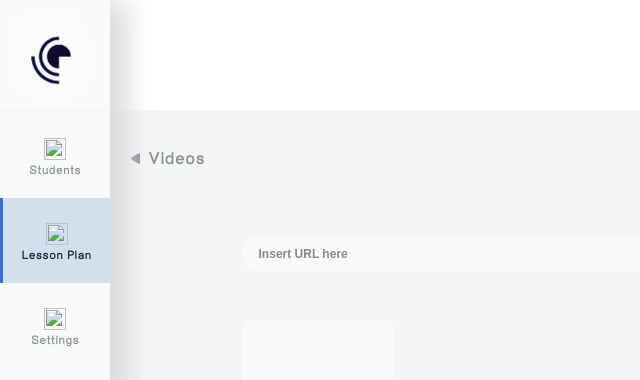
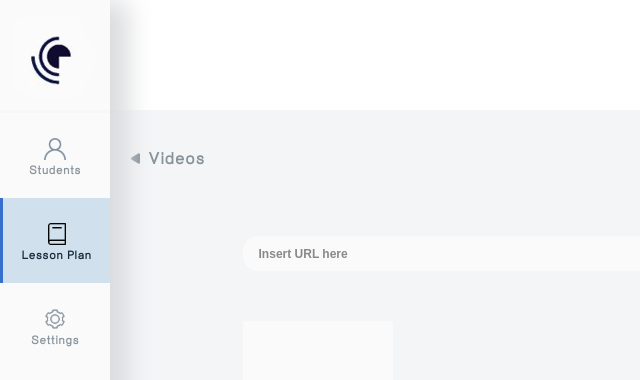
Before and after one commit to kiransajeevan/image-replication-using-html, a plain HTML site: page index.html in a window 1280 px wide. Shown: the top 380 px of the page, 0-640 px from the left. Drawn offline with Linux system fonts and the light colour scheme; the site is published under a folder, as on GitHub Pages, so addresses that start at the root find nothing; files whose address does not match are found by name.

Commit message:
Update index.html

```diff
--- a/index.html
+++ b/index.html
@@ -17,7 +17,7 @@
         <a href="#">
             <img style="height: 22px;
                         width: 22px;
-                        padding-top: 25px;" src="/images/stud.png">
+                        padding-top: 25px;" src="images/stud.png">
             </br><b>Students</b>
         </a>
         <a href="#" id="active">
@@ -25,12 +25,12 @@
                          width: 22px;
                          padding-top: 25px;
                          font-weight: bolder;
-                         color: black;" src="/images/lp.png" >
+                         color: black;" src="images/lp.png" >
          </br><b>Lesson Plan</b></a>
         <a href="#">
             <img style="height: 22px;
                         width: 22px;
-                        padding-top: 25px;" src="/images/settings.png">
+                        padding-top: 25px;" src="images/settings.png">
             </br><b>Settings</b>
         </a>
       </div>
```
